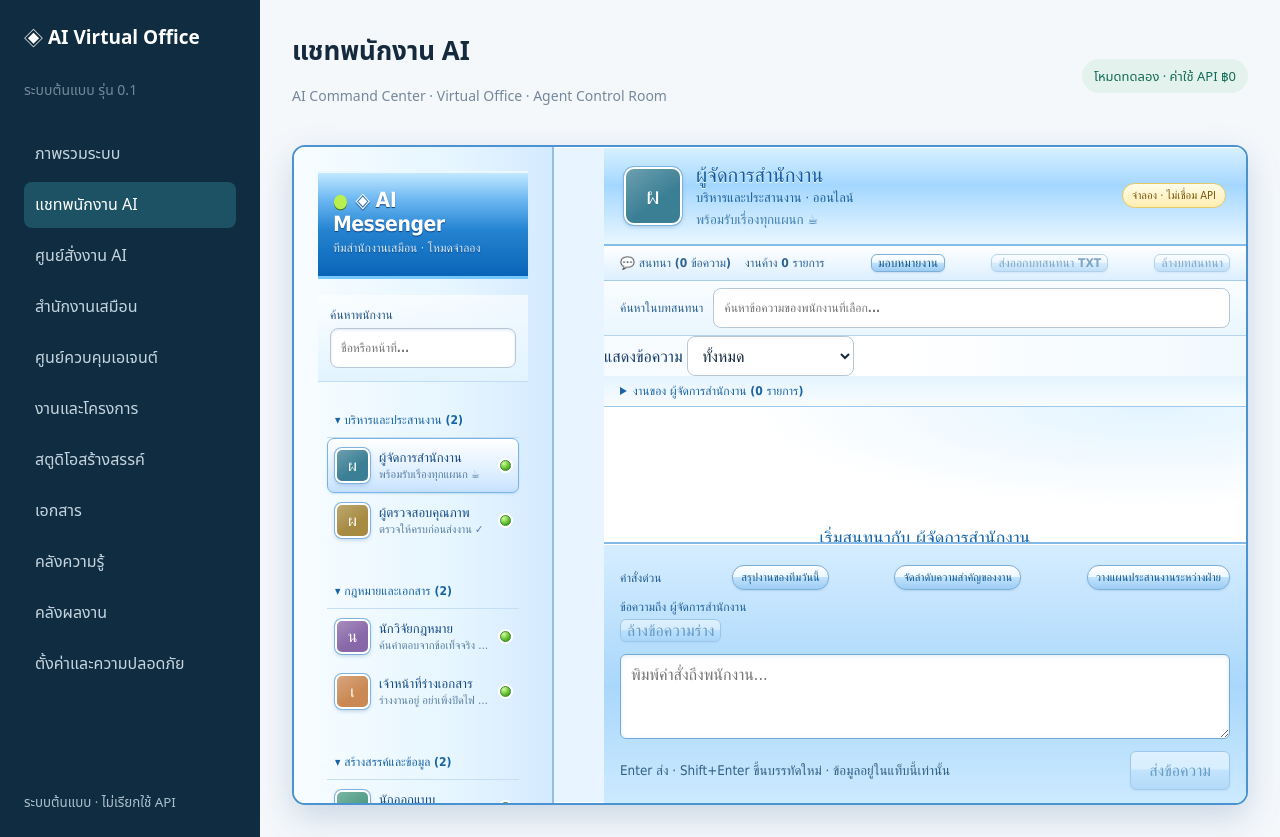
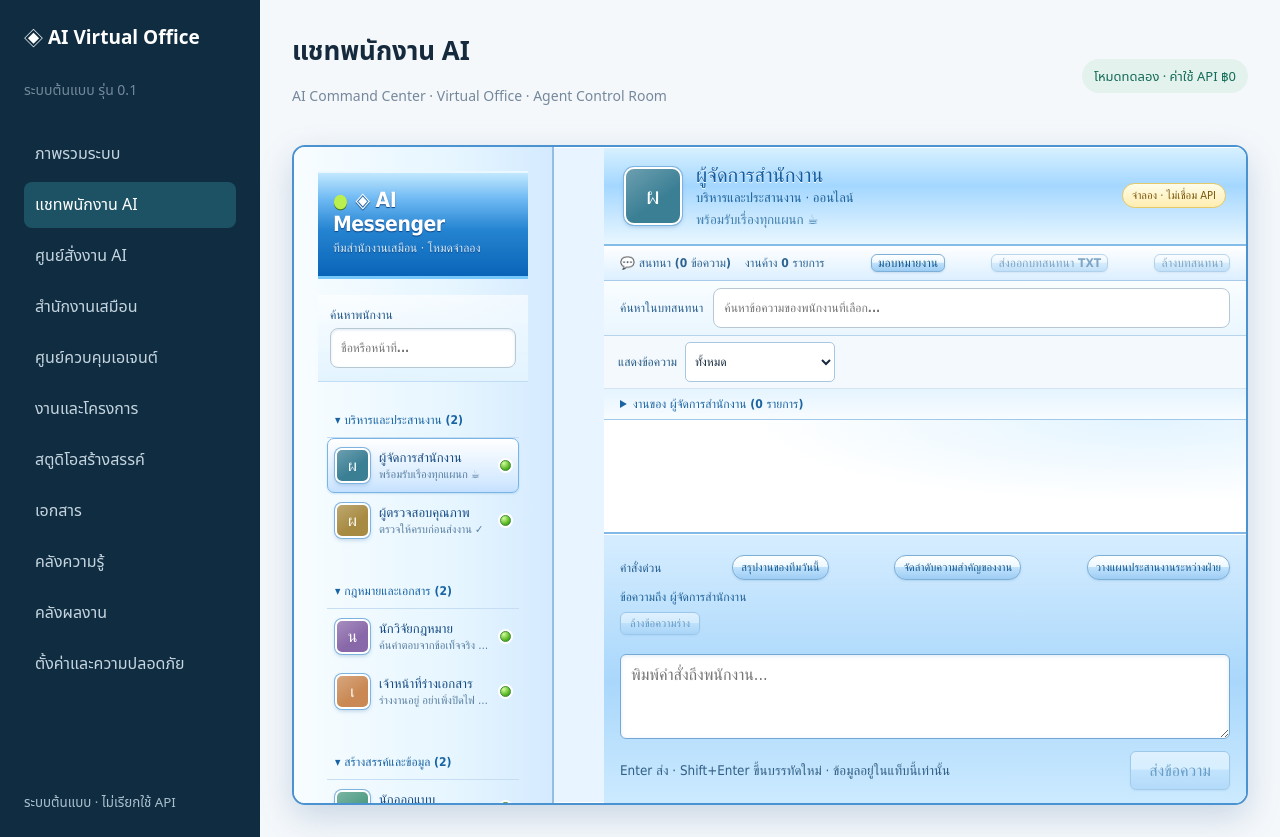
Before and after one commit to lnwlawyer/ai-virtual-office, a React (Vite) app: page / in a window 1280 px wide. Both pictures are taken after a click on the button "แชทพนักงาน AI". Built offline with nearby package versions, Linux system fonts and the light colour scheme; no server answers.

Commit message:
style: Messenger message filter and clear draft action

```diff
--- a/src/messenger-dashboard.css
+++ b/src/messenger-dashboard.css
@@ -64,3 +64,5 @@
 .msn-message button{margin:10px 7px 0 0;padding:5px 9px;font-size:11px}.msn-message button:focus-visible{outline:3px solid #f4bf3b}
 
 .msn-quick-prompts{display:flex;align-items:center;flex-wrap:wrap;gap:6px;margin-bottom:10px}.msn-quick-prompts strong{font-size:12px;color:#225c90;margin-right:5px}.msn-shell .msn-quick-prompts button{font-size:11px;padding:5px 8px;border-radius:12px!important}.msn-quick-prompts button:focus-visible{outline:3px solid #f4bf3b}
+
+.msn-message-filter{display:flex;gap:8px;align-items:center;padding:6px 14px;background:#f4f9fe;font-size:12px;color:#245a84;border-bottom:1px solid #d4e4f1}.msn-message-filter select{min-width:150px;padding:5px;border:1px solid #a7c7e1;border-radius:5px;background:#fff}.msn-clear-draft{align-self:flex-start;font-size:11px;margin:3px 0 7px;padding:4px 9px}
```
